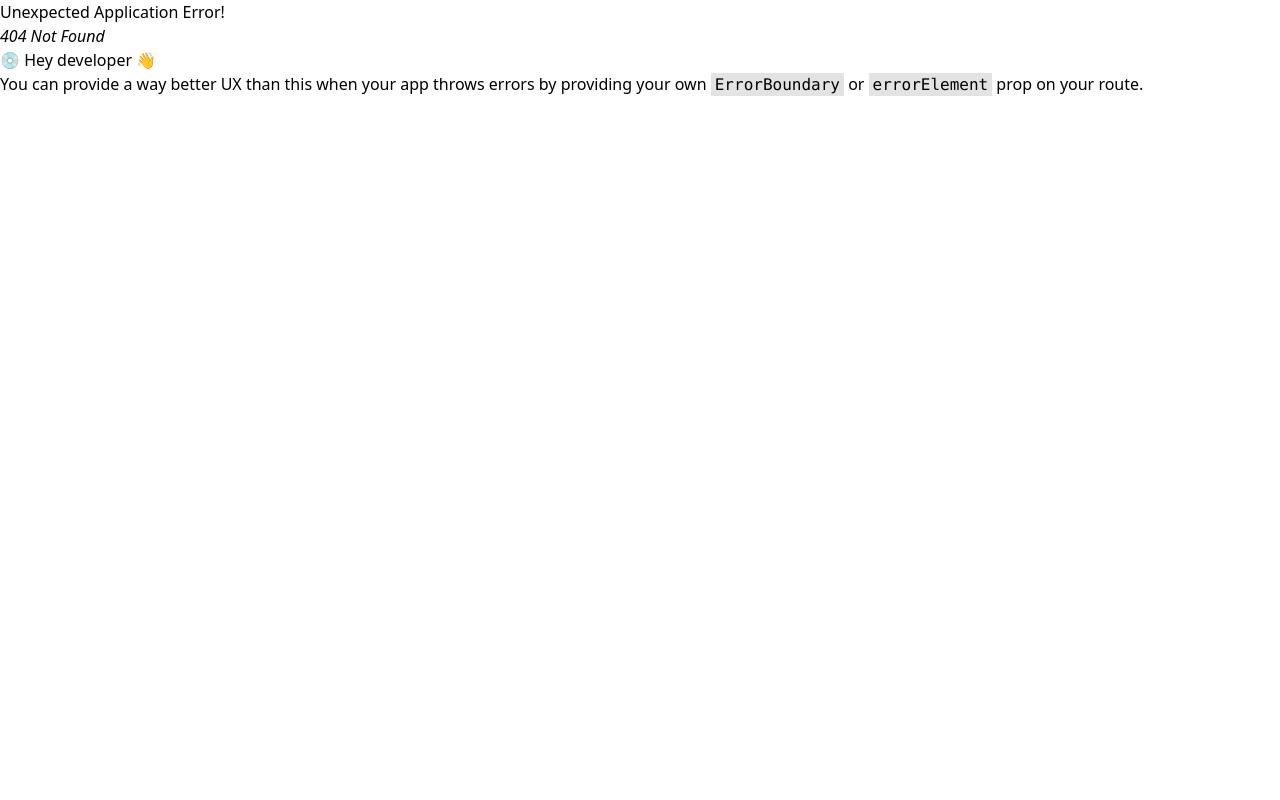
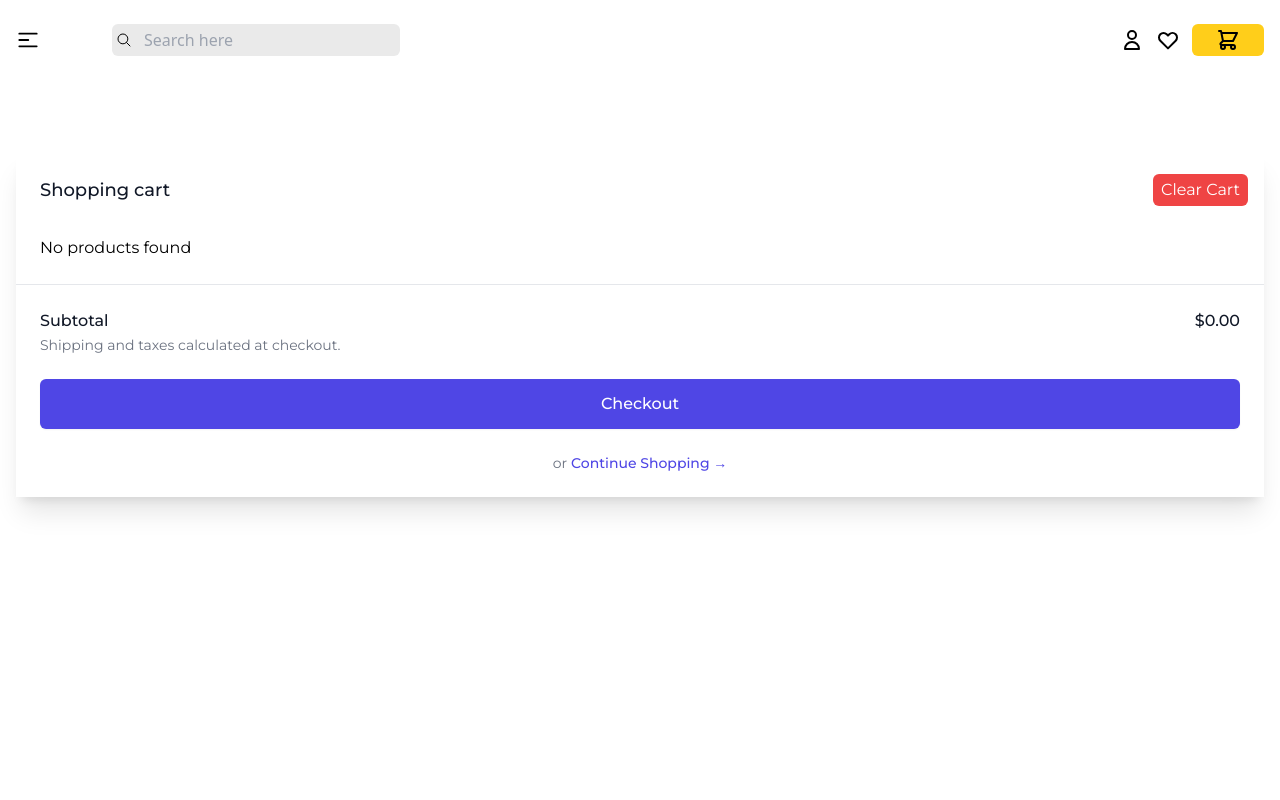
Before and after one commit to mandarliev/bookstore, a React (Vite) app in the folder frontend/: page /cart in a window 1280 px wide. Before the commit this address had no page. Shown: the top 800 px of the page. Built offline with nearby package versions, Linux system fonts and the light colour scheme.

Commit message:
Cart Page, Remove from Cart, Clear Cart

```diff
--- /dev/null
+++ b/frontend/src/pages/books/CartPage.jsx
@@ -0,0 +1,127 @@
+import React from "react";
+import { useDispatch, useSelector } from "react-redux";
+import { Link } from "react-router-dom";
+import { getImgUrl } from "../../utils/getImgUrl";
+import { clearCart, removeFromCart } from "../../redux/features/cart/cartSlice";
+
+const CartPage = () => {
+  const cartItems = useSelector((state) => state.cart.cartItems);
+  const dispatch = useDispatch();
+  const totalPrice = cartItems
+    .reduce((acc, item) => acc + item.newPrice, 0)
+    .toFixed(2);
+
+  const handleRemoveFromCart = (product) => {
+    dispatch(removeFromCart(product));
+  };
+
+  const handleClearCart = () => {
+    dispatch(clearCart());
+  };
+
+  return (
+    <>
+      <div className="flex mt-12 h-full flex-col overflow-hidden bg-white shadow-xl">
+        <div className="flex-1 overflow-y-auto px-4 py-6 sm:px-6">
+          <div className="flex items-start justify-between">
+            <div className="text-lg font-medium text-gray-900">
+              Shopping cart
+            </div>
+            <div className="ml-3 flex h-7 items-center ">
+              <button
+                onClick={handleClearCart}
+                type="button"
+                className="relative -m-2 py-1 px-2 bg-red-500 text-white rounded-md hover:bg-secondary transition-all duration-200  "
+              >
+                <span className="">Clear Cart</span>
+              </button>
+            </div>
+          </div>
+
+          <div className="mt-8">
+            <div className="flow-root">
+              {cartItems.length > 0 ? (
+                <ul role="list" className="-my-6 divide-y divide-gray-200">
+                  {cartItems.map((product) => (
+                    <li key={product?._id} className="flex py-6">
+                      <div className="h-24 w-24 flex-shrink-0 overflow-hidden rounded-md border border-gray-200">
+                        <img
+                          alt=""
+                          src={`${getImgUrl(product?.coverImage)}`}
+                          className="h-full w-full object-cover object-center"
+                        />
+                      </div>
+
+                      <div className="ml-4 flex flex-1 flex-col">
+                        <div>
+                          <div className="flex flex-wrap justify-between text-base font-medium text-gray-900">
+                            <h3>
+                              <Link to="/">{product?.title}</Link>
+                            </h3>
+                            <p className="sm:ml-4">${product?.newPrice}</p>
+                          </div>
+                          <p className="mt-1 text-sm text-gray-500 capitalize">
+                            <strong>Category:</strong> {product?.category}
+                          </p>
+                        </div>
+                        <div className="flex flex-1 flex-wrap items-end justify-between space-y-2 text-sm">
+                          <p className="text-gray-500">
+                            <strong>Qty:</strong> 1
+                          </p>
+
+                          <div className="flex">
+                            <button
+                              onClick={() => handleRemoveFromCart(product)}
+                              type="button"
+                              className="font-medium text-indigo-600 hover:text-indigo-500"
+                            >
+                              Remove
+                            </button>
+                          </div>
+                        </div>
+                      </div>
+                    </li>
+                  ))}
+                </ul>
+              ) : (
+                <p>No products found</p>
+              )}
+            </div>
+          </div>
+        </div>
+
+        <div className="border-t border-gray-200 px-4 py-6 sm:px-6">
+          <div className="flex justify-between text-base font-medium text-gray-900">
+            <p>Subtotal</p>
+            <p>${totalPrice ? totalPrice : 0}</p>
+          </div>
+          <p className="mt-0.5 text-sm text-gray-500">
+            Shipping and taxes calculated at checkout.
+          </p>
+          <div className="mt-6">
+            <Link
+              to="/checkout"
+              className="flex items-center justify-center rounded-md border border-transparent bg-indigo-600 px-6 py-3 text-base font-medium text-white shadow-sm hover:bg-indigo-700"
+            >
+              Checkout
+            </Link>
+          </div>
+          <div className="mt-6 flex justify-center text-center text-sm text-gray-500">
+            <Link to="/">
+              or
+              <button
+                type="button"
+                className="font-medium text-indigo-600 hover:text-indigo-500 ml-1"
+              >
+                Continue Shopping
+                <span aria-hidden="true"> &rarr;</span>
+              </button>
+            </Link>
+          </div>
+        </div>
+      </div>
+    </>
+  );
+};
+
+export default CartPage;
--- a/frontend/src/redux/features/cart/cartSlice.js
+++ b/frontend/src/redux/features/cart/cartSlice.js
@@ -54,5 +54,5 @@
 });
 
 // export the actions
-export const { addToCart, removeFromCart } = cartSlice.actions;
+export const { addToCart, removeFromCart, clearCart } = cartSlice.actions;
 export default cartSlice.reducer;
--- a/frontend/src/routers/router.jsx
+++ b/frontend/src/routers/router.jsx
@@ -3,6 +3,7 @@
 import Home from "../pages/home/Home";
 import Login from "../components/Login";
 import Register from "../components/Register";
+import CartPage from "../pages/books/CartPage";
 
 const router = createBrowserRouter([
   {
@@ -29,6 +30,10 @@
         path: "/register",
         element: <Register />,
       },
+      {
+        path: "/cart",
+        element: <CartPage />,
+      },
     ],
   },
 ]);
```
